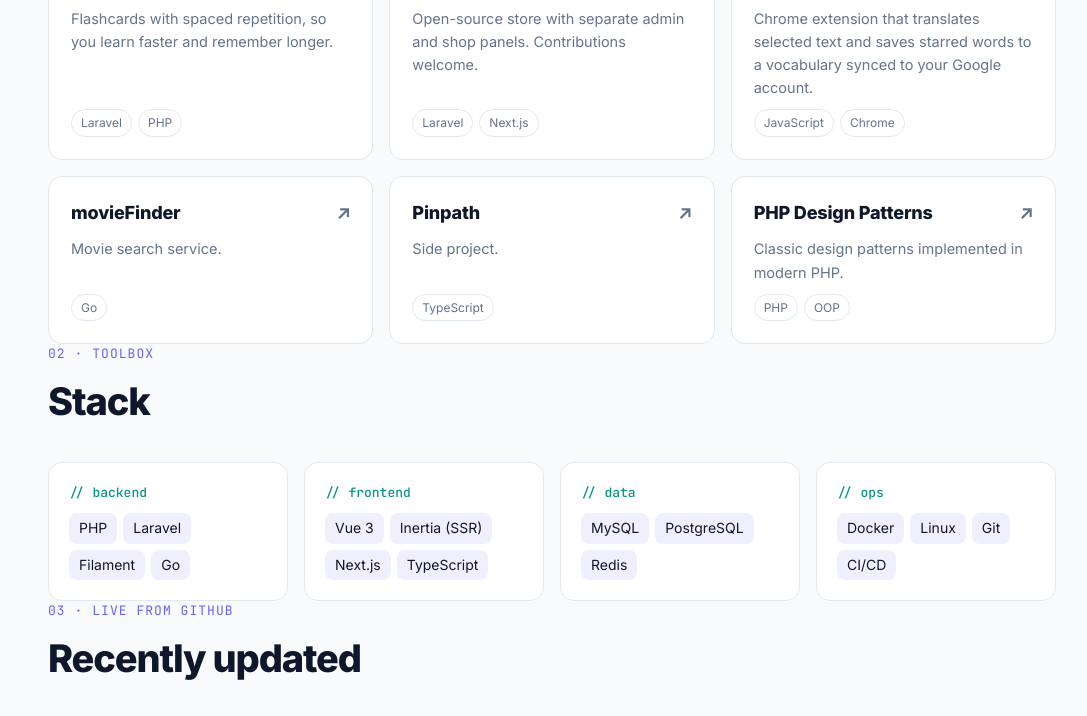
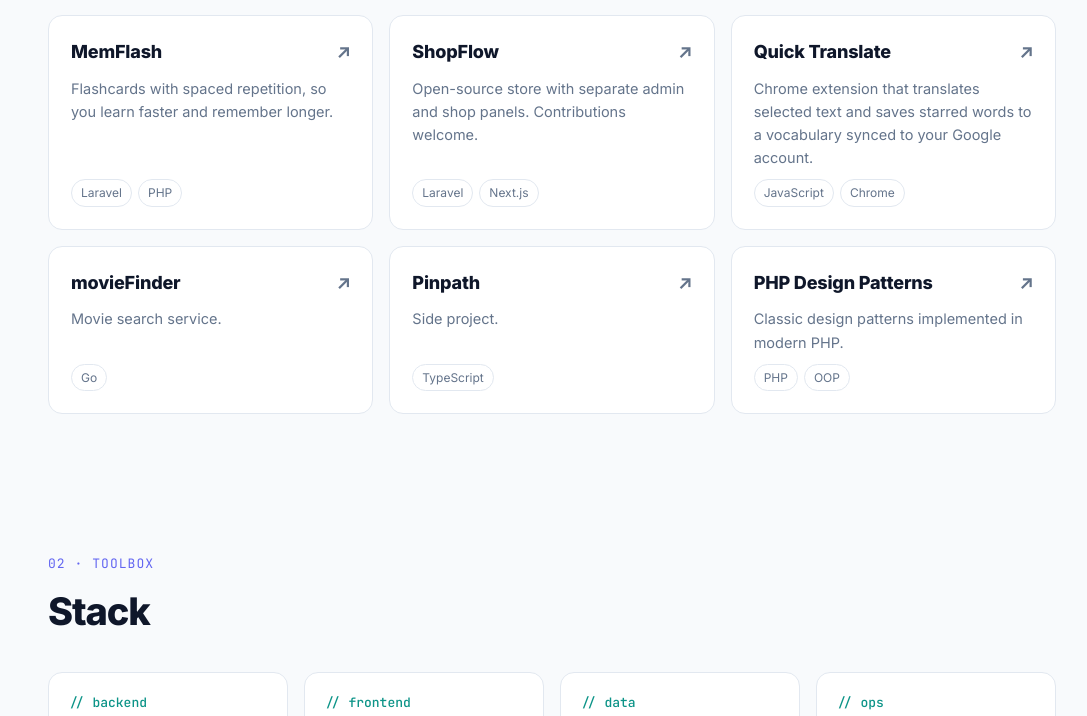
Before and after one commit to bahman026/bahman026.github.io, a plain HTML site: page index.html in a window 1280 px wide. Shown: the part 725-1441 px from the top of the page, without its empty margins (88-1175 px from the left). Drawn offline with Linux system fonts and the light colour scheme; no server answers.

Commit message:
Fix section spacing
Co-Authored-By: Claude Opus 5.5 <noreply@anthropic.com>

```diff
--- a/index.html
+++ b/index.html
@@ -67,7 +67,7 @@
   .btn:hover { transform: translateY(-2px); border-color: var(--a2); }
   .btn.primary { background: var(--text); color: var(--bg); border-color: var(--text); }
 
-  section { padding: 70px 0; }
+  section.wrap { padding-top: 70px; padding-bottom: 70px; }
   .eyebrow { font-size: 13px; color: var(--a2); letter-spacing: .08em; text-transform: uppercase; }
   h2 { font-size: clamp(28px, 4vw, 38px); letter-spacing: -.03em; margin: 6px 0 30px; }
 
```
